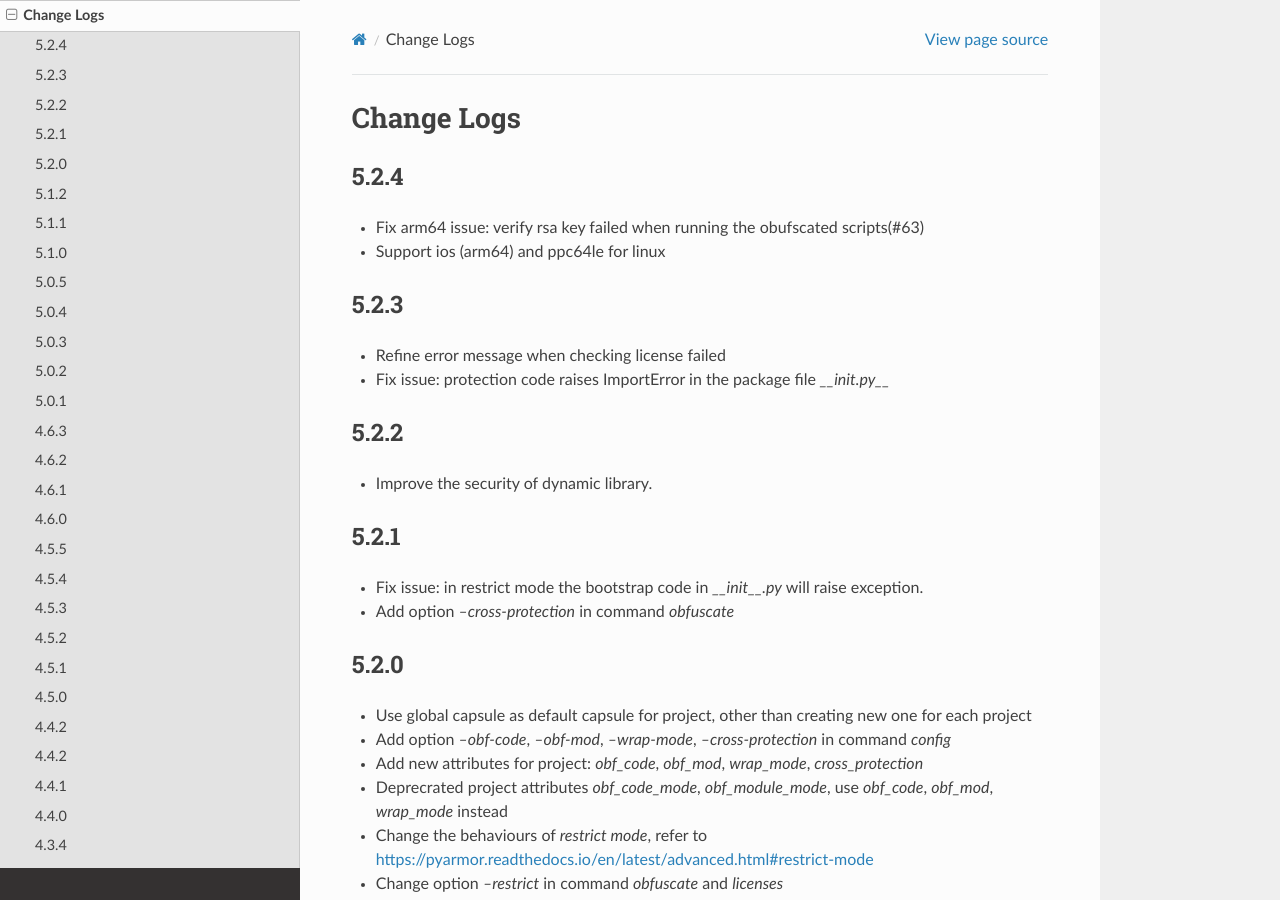
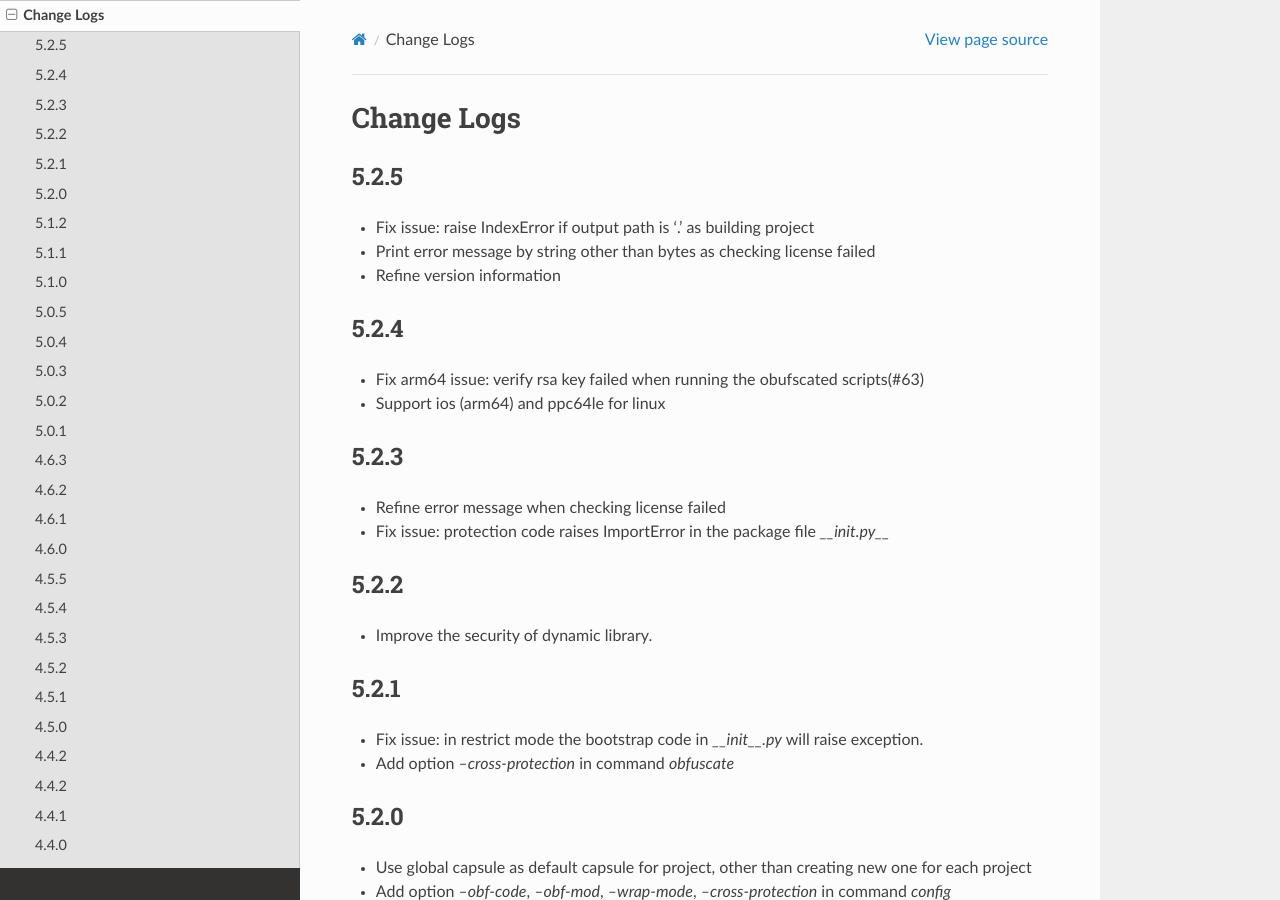
Before and after one commit to dashingsoft/pyarmor, a Sphinx documentation site: the page built from docs/change-logs.rst, in a window 1280 px wide and 900 px high. Built offline with Sphinx 7.4.7 and the Read the Docs theme 2.0.0, drawn with Linux system fonts in a browser that asks for light colours.

Commit message:
Add change logs

```diff
--- a/docs/change-logs.rst
+++ b/docs/change-logs.rst
@@ -2,6 +2,12 @@
 
 Change Logs
 ===========
+
+5.2.5
+-----
+* Fix issue: raise IndexError if output path is '.' as building project
+* Print error message by string other than bytes as checking license failed
+* Refine version information
 
 5.2.4
 -----
```
